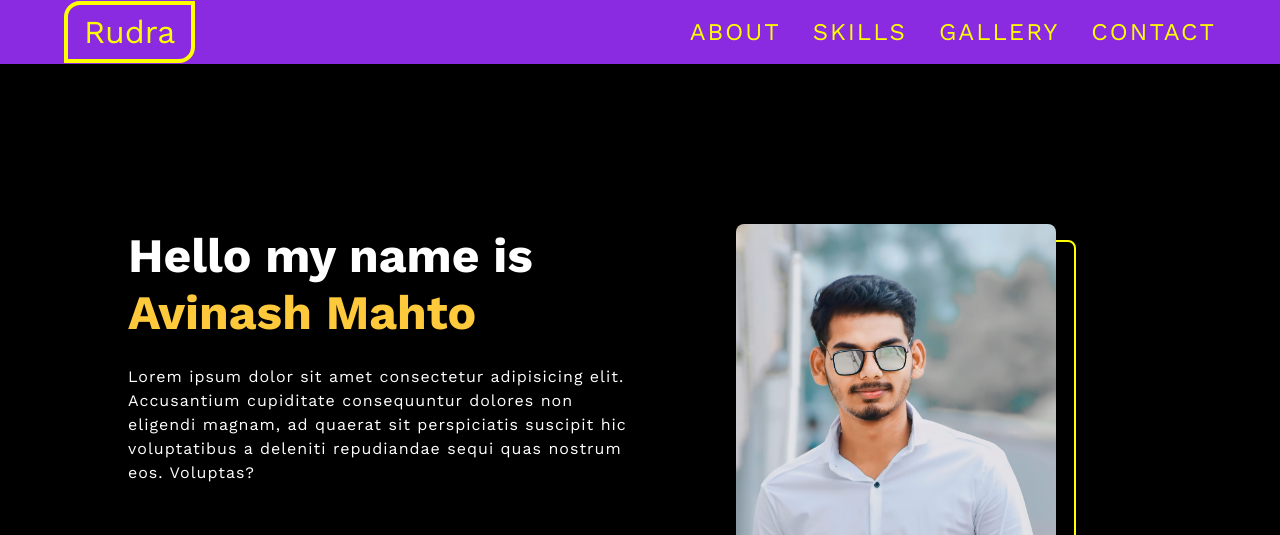
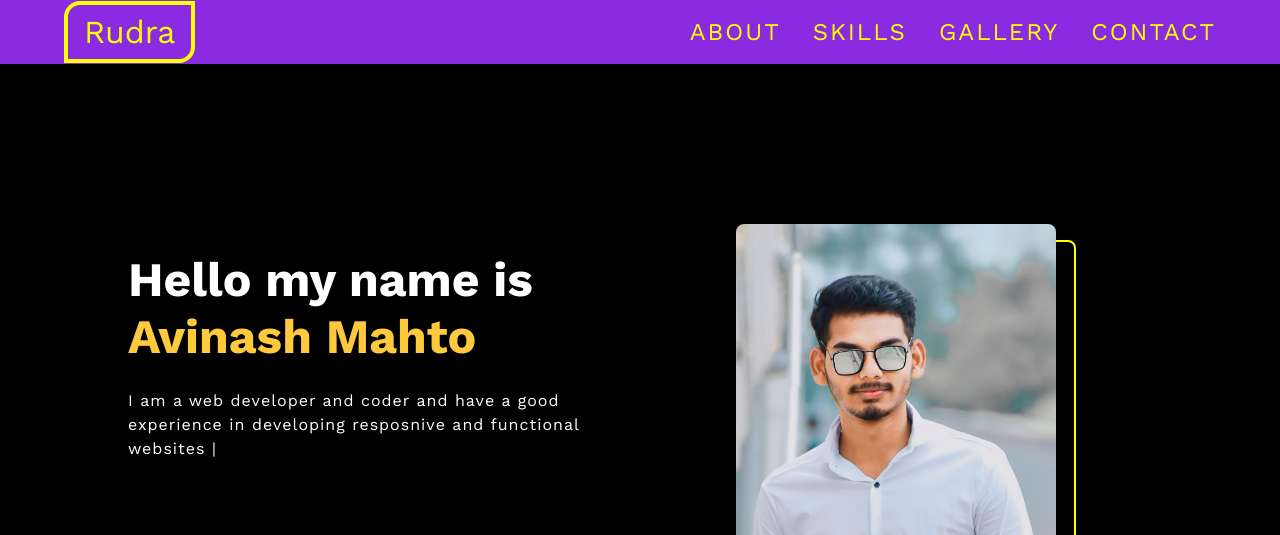
Before and after one commit to AvinashMahto23/Avinash-Mahto-portfolio, a plain HTML site: page index.html in a window 1280 px wide. Shown: the top 535 px of the page. Drawn offline with nearby package versions, Linux system fonts and the light colour scheme.

Commit message:
hero-left paragraph changed

```diff
--- a/index.html
+++ b/index.html
@@ -44,10 +44,8 @@
         <div class="hero-left">
           <h1>Hello my name is <span>Avinash Mahto</span></h1>
           <p>
-            Lorem ipsum dolor sit amet consectetur adipisicing elit. Accusantium
-            cupiditate consequuntur dolores non eligendi magnam, ad quaerat sit
-            perspiciatis suscipit hic voluptatibus a deleniti repudiandae sequi
-            quas nostrum eos. Voluptas?
+            I am a web developer and coder and have a good experience in
+            developing resposnive and functional websites |
           </p>
           <div class="hero-icons">
             <a href="https://www.facebook.com/Avinashmahto1998" target="_blank"
```
